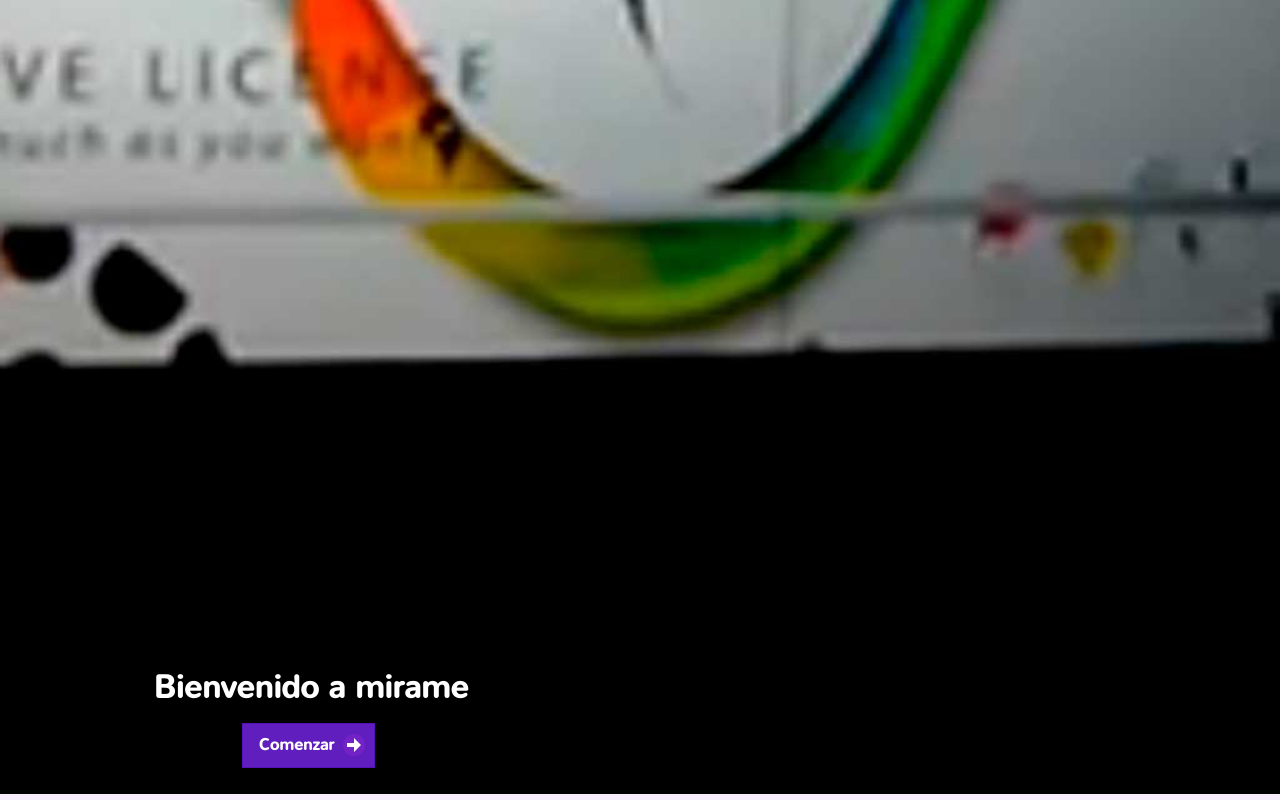
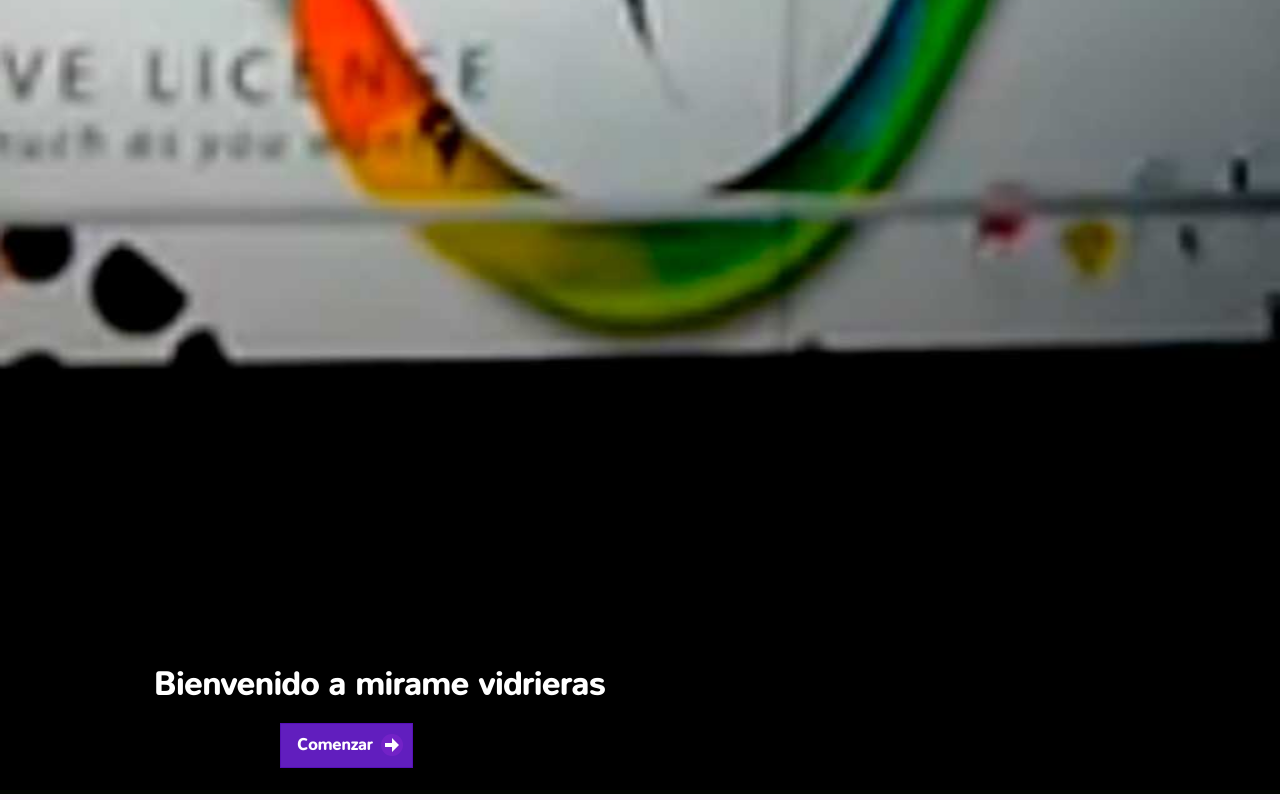
Before and after one commit to belenvldm/app_mirame, a plain HTML site: page index.html in a window 1280 px wide. Shown: the part 1481-2281 px from the top of the page. Drawn offline with Linux system fonts and the light colour scheme; no server answers.

Commit message:
prueba 2

```diff
--- a/index.html
+++ b/index.html
@@ -32,7 +32,7 @@
 			</div>
 
 			<div id="iniciar" class="iniciar">
-				<h1>Bienvenido a mirame</h1>
+				<h1>Bienvenido a mirame vidrieras</h1>
 				<a href="#loguin" id="comenzar" class="ui-btn ui-btn-inline ui-icon-arrow-r ui-corner-all ui-btn-icon-right">Comenzar</a>
 			</div>
 
--- a/js/function.js
+++ b/js/function.js
@@ -93,7 +93,7 @@ $(document).ready(function(){
 
 	  	archivoValidacion = "http://appmiramevidrieras.esy.es/host/soporte.php?jsoncallback=?"
 
-		$.getJSON( archivoValidacion, { asunto:asunto ,pregunta:pregunta})
+		$.getJSON( archivoValidacion, { asunto:asunto, pregunta:pregunta})
 		.done(function(respuestaServer) {
 
 			if(respuestaServer.validacion == "ok"){
```
